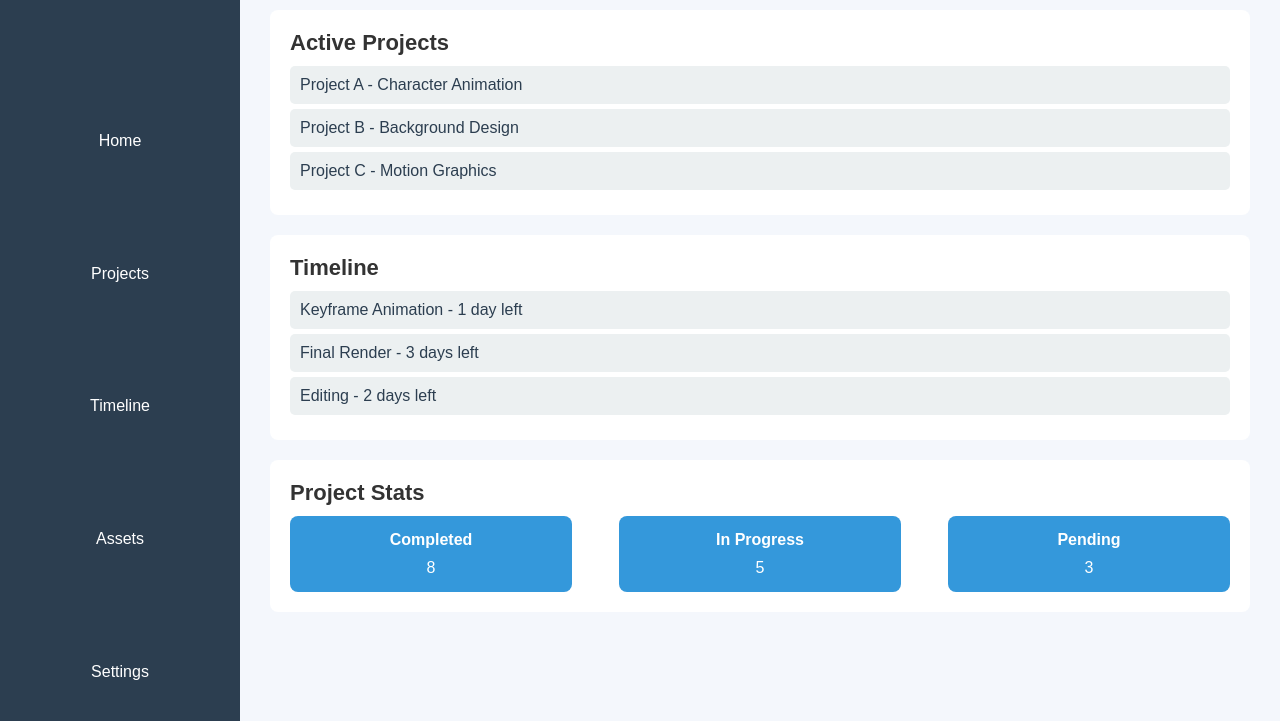
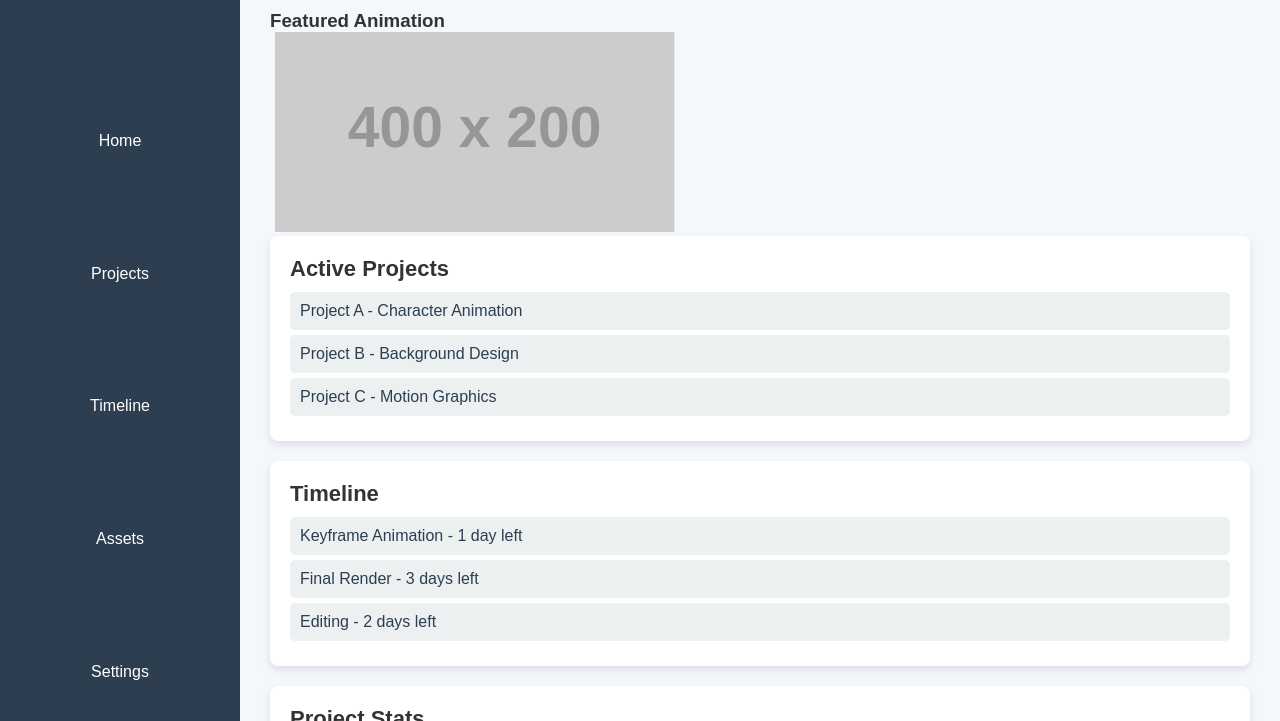
Before and after one commit to maarikiran90-afk/COLLAB, a plain HTML site: page index.html in a window 1280 px wide. Shown: the part 79-800 px from the top of the page. Drawn offline with Linux system fonts and the light colour scheme; placeholder pictures from the web are drawn by us.

Commit message:
Update index.html

```diff
--- a/index.html
+++ b/index.html
@@ -58,6 +58,7 @@
         .main-content {
             flex-grow: 1;
             padding: 30px;
+            overflow: hidden;
         }
 
         .header {
@@ -76,6 +77,8 @@
             border-radius: 8px;
             padding: 20px;
             margin-bottom: 20px;
+            box-shadow: 0 4px 8px rgba(0, 0, 0, 0.1);
+            transition: transform 0.3s ease-in-out;
         }
 
         .projects h3, .timeline h3, .stats h3 {
@@ -98,6 +101,11 @@
         .project-item a, .timeline-item a {
             text-decoration: none;
             color: #2c3e50;
+        }
+
+        /* Hover Effect for Sections */
+        .projects:hover, .timeline:hover, .stats:hover {
+            transform: scale(1.05);
         }
 
         /* Stats box */
@@ -132,6 +140,22 @@
 
         .btn:hover {
             background-color: #2ecc71;
+        }
+
+        /* Adding animations to images */
+        .motion-img {
+            max-width: 100%;
+            height: auto;
+            animation: moveRight 3s ease-in-out infinite alternate;
+        }
+
+        @keyframes moveRight {
+            0% {
+                transform: translateX(0);
+            }
+            100% {
+                transform: translateX(20px);
+            }
         }
 
         /* Responsive Design */
@@ -183,6 +207,12 @@
             <button class="btn" onclick="alert('New Project Started!')">Start New Project</button>
         </div>
 
+        <!-- Motion Image Section -->
+        <div class="motion-section">
+            <h3>Featured Animation</h3>
+            <img class="motion-img" src="https://via.placeholder.com/400x200?text=Motion+Image" alt="Motion Animation">
+        </div>
+
         <!-- Projects Section -->
         <div class="projects">
             <h3>Active Projects</h3>
@@ -225,9 +255,8 @@
 </div>
 
 <script>
-    // You can add JavaScript functionalities here
+    // Example of how to make sections interactive or add animations
     console.log('Animator Dashboard loaded');
-    // Example: Simple alert when clicking the "Start New Project" button
     const startButton = document.querySelector('.btn');
     startButton.addEventListener('click', () => {
         alert('New Project Started!');
```
